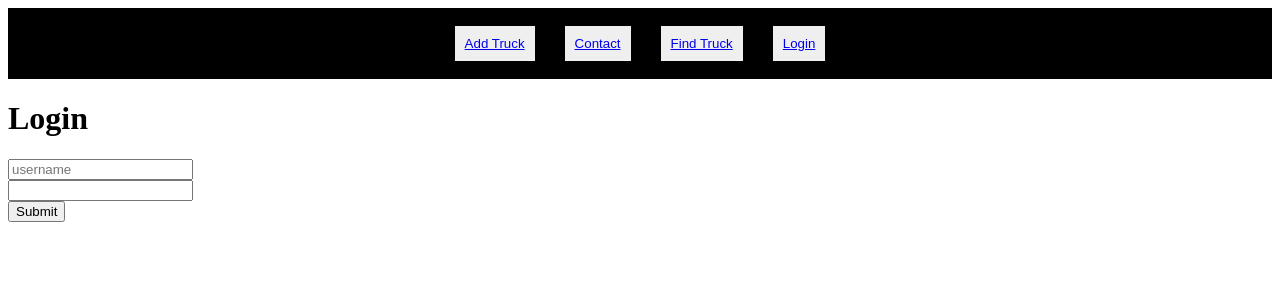
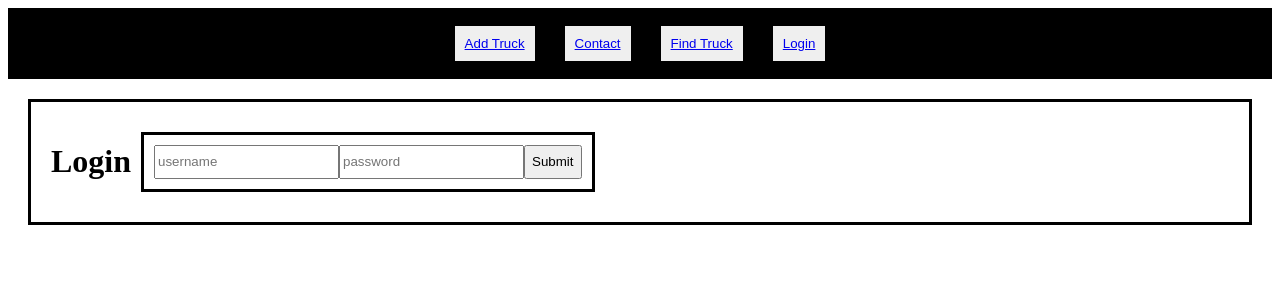
Before and after one commit to bjwilk/truck-list, a React (Create React App) app: page /login in a window 1280 px wide. Shown: the top 300 px of the page. Built offline with nearby package versions, Linux system fonts and the light colour scheme.

Commit message:
added login css

```diff
--- a/src/Login.js
+++ b/src/Login.js
@@ -1,5 +1,13 @@
 import React, { useState } from "react";
+import styled from "styled-components";
 // useNavigate - react-router-dom
+
+const LogBox = styled.div`
+display: flex;
+border: solid black;
+padding: 20px;
+margin: 20px;
+`
 
 function Login() {
   const [userName, setUserName] = useState('');
@@ -36,14 +44,22 @@ const handleChange = (e) => {
 
   return (
     <div>
+      <LogBox>
         <h1>Login</h1>
-      <form onSubmit={handleSubmit}>
+
+      <form style={{
+                    display: 'flex',
+                    border: 'solid black',
+                    padding: '10px',
+                    margin: '10px'
+    }} onSubmit={handleSubmit}>
         <input type='text' value={userName} name="user" placeholder="username" onChange={handleChange}/>
         <br/>
-        <input type="password" value={password} name="password"  onChange={handleChange}/>
+        <input type="password" value={password} name="password" placeholder="password"  onChange={handleChange}/>
         <br/>
         <button type="submit">Submit</button>
       </form>
+      </LogBox>
     </div>
   );
 }
```
